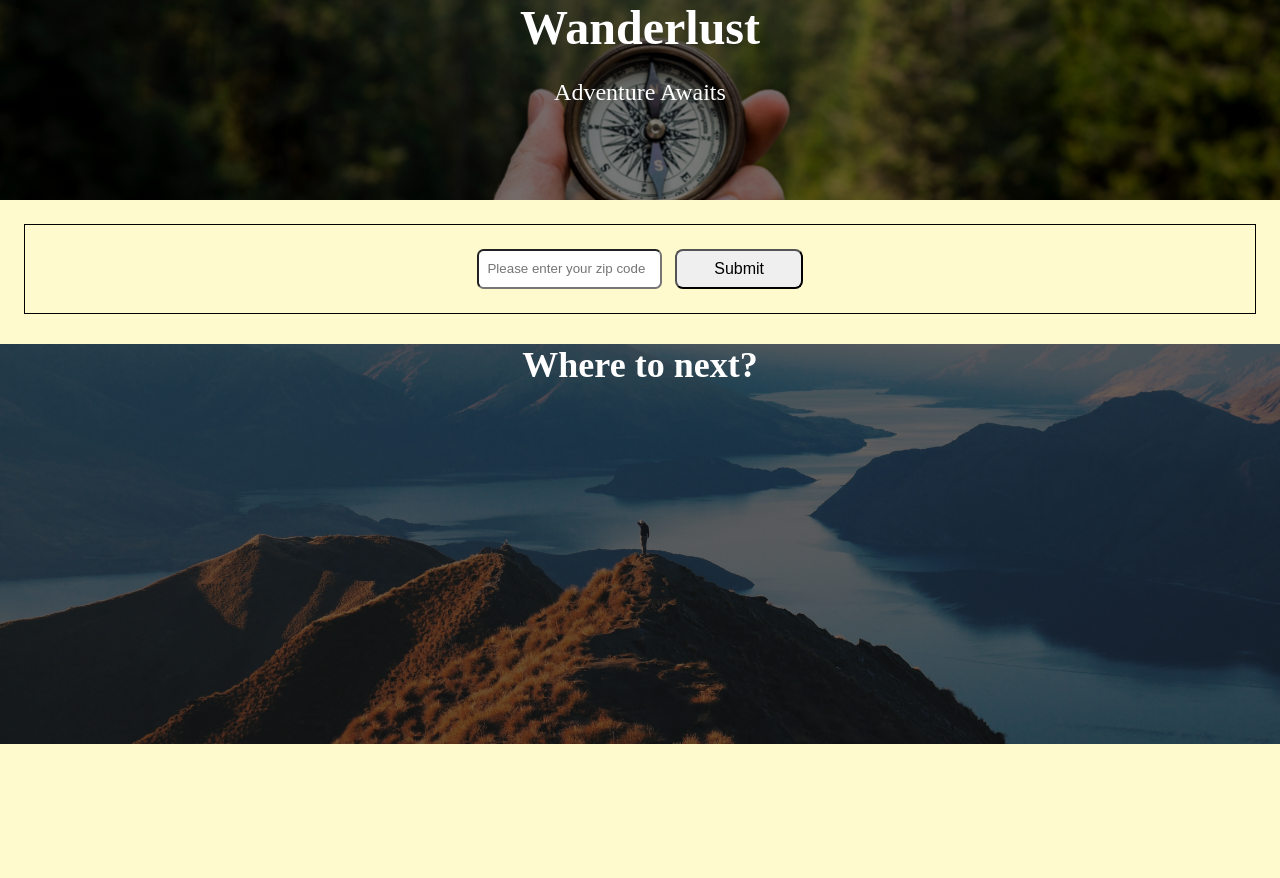
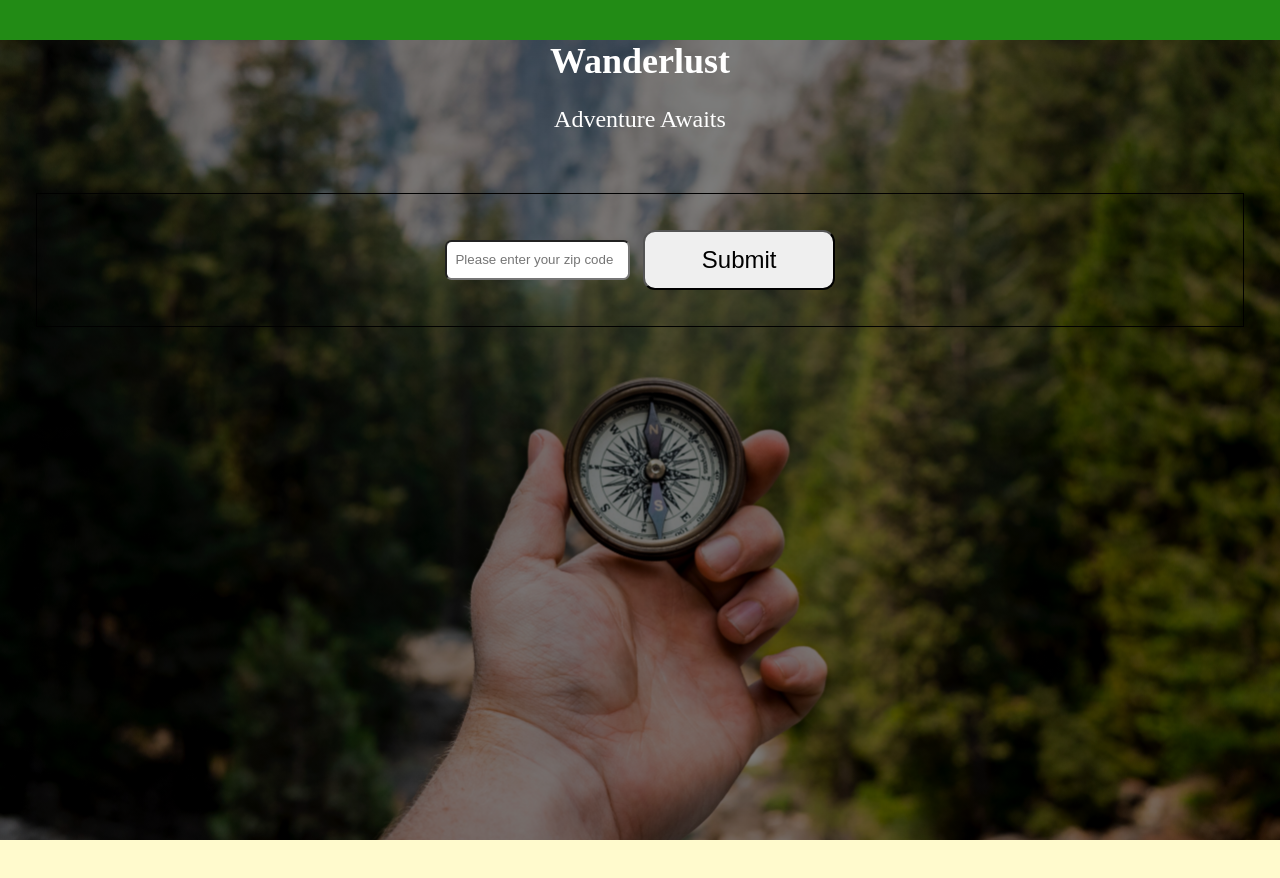
Before and after one commit to mosorio22/wanderlust, a React (Create React App) app: page / in a window 1280 px wide. Shown: the top 878 px of the page. Before the commit the page ends 800 px from the top, so only its background shows below. Built offline with nearby package versions, Linux system fonts and the light colour scheme.

Commit message:
Added nav bar & moved form

```diff
--- a/src/HeroImage/HeroImage.js
+++ b/src/HeroImage/HeroImage.js
@@ -1,14 +1,19 @@
 import React from 'react';
 import './HeroImage.css';
+import InputForm from '../InputForm/InputForm';
 
 function HeroImage() {
     return (
-        <div className='hero-image'>
+        <section className='hero-image'>
             <div className="hero-text">
                 <h1>Wanderlust</h1>
                 <p>Adventure Awaits</p>
+                <div className='input'>
+                    <InputForm />
+                </div>
+
             </div>
-        </div>
+        </section>
     );
 }
 
--- a/src/InputForm/InputForm.js
+++ b/src/InputForm/InputForm.js
@@ -5,7 +5,6 @@ export default function InputForm() {
     const [zipCode, setZipCode] = useState("");
 
     const handleChange = (event) => {
-        console.log(event);
         setZipCode(event.target.value);
     };
 
@@ -15,10 +14,10 @@ export default function InputForm() {
 
     return (
         <div className="inputForm">
-            <form onSubmit={handleSubmit}>
+            <form>
                 <input className="zipInput" placeholder="Please enter your zip code" type="text" name="zipCode" value={zipCode} onChange={handleChange} required />
 
-                <input className="zipSubmit" type="submit" value="Submit" />
+                <input className="zipSubmit" onClick={handleSubmit} type="button" value="Submit" />
             </form>
         </div>
     )
--- a/src/index.css
+++ b/src/index.css
@@ -10,10 +10,15 @@ body {
 	background-color: lemonchiffon;
 }
 
-.header {
-	height: 25%;
+.main {
+	height: 50%;
 }
 
 .input {
 	padding: 1.5em 1.5em 0 1.5em;
 }
+
+.navigation {
+	height: 2.5em;
+	background-color: #228B15;
+}
--- a/src/index.js
+++ b/src/index.js
@@ -5,22 +5,13 @@ import {apiKeys} from './api_store.js';
 
 //components
 import HeroImage from './HeroImage/HeroImage'
-import PlaceholderImage from './PlaceholderImage/PlaceholderImage'
-import InputForm from './InputForm/InputForm';
 
 const root = ReactDOM.createRoot(document.getElementById('root'));
 root.render(
   <React.StrictMode>
-  	<header className="header">
-  		<HeroImage />
-  	</header>
-    <main>
-      <div className='input'>
-        <InputForm />
-      </div>
-    	<div>
-        <PlaceholderImage />
-      </div>
+    <div className='navigation' />
+    <HeroImage />
+    <main className='main'>
     </main>
   </React.StrictMode>
 );
```
